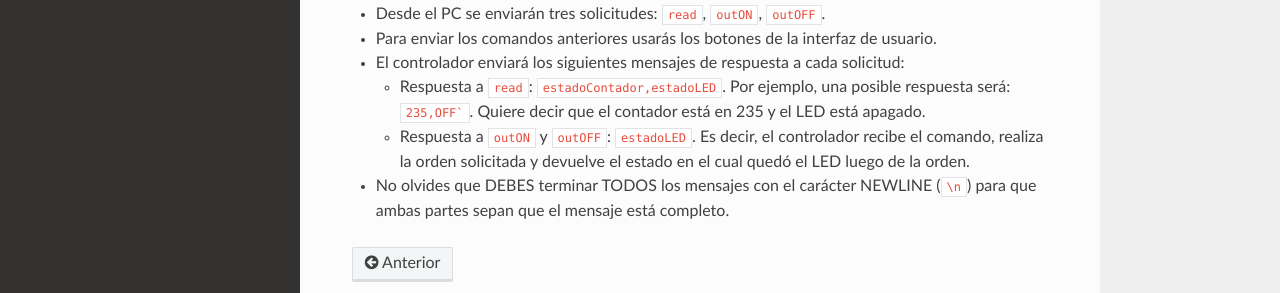
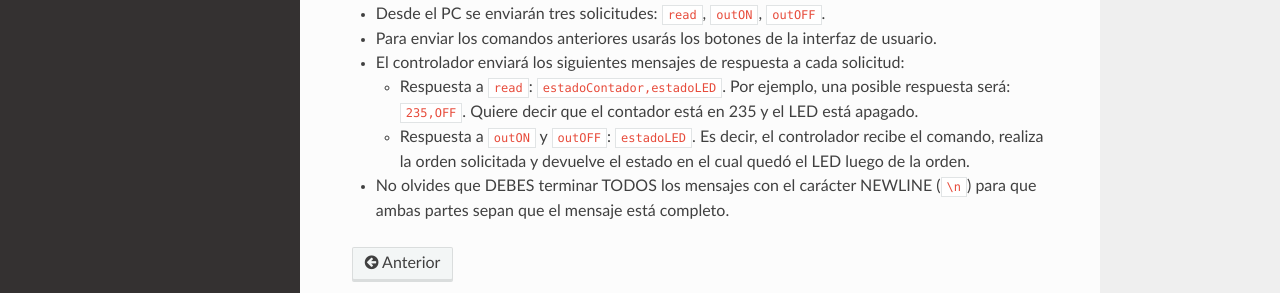
Before and after one commit to juanferfranco/SistemasFisicosInteractivos1, a Sphinx documentation site: the page built from docs/_unidad2/unidad2.rst, in a window 1280 px wide and 900 px high, scrolled down 12132 px. Shown: the part 488-781 px from the top of the window. Built offline with Sphinx 7.4.7 and the Read the Docs theme 2.0.0, drawn with Linux system fonts in a browser that asks for light colours.

Commit message:
minor fix

````diff
--- a/docs/_unidad2/unidad2.rst
+++ b/docs/_unidad2/unidad2.rst
@@ -685,7 +685,7 @@ Protocolo de comunicación:
 * El controlador enviará los siguientes mensajes de respuesta a cada solicitud:
 
   * Respuesta a ``read``: ``estadoContador,estadoLED``. Por ejemplo, una posible
-    respuesta será: ``235,OFF```. Quiere decir que el contador está en 235 y el LED
+    respuesta será: ``235,OFF``. Quiere decir que el contador está en 235 y el LED
     está apagado.
   * Respuesta a ``outON`` y ``outOFF``: ``estadoLED``. Es decir, el
     controlador recibe el comando, realiza la orden solicitada y devuelve
````
